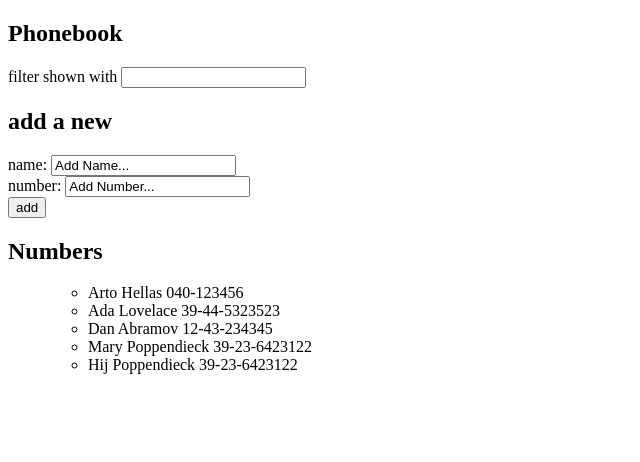
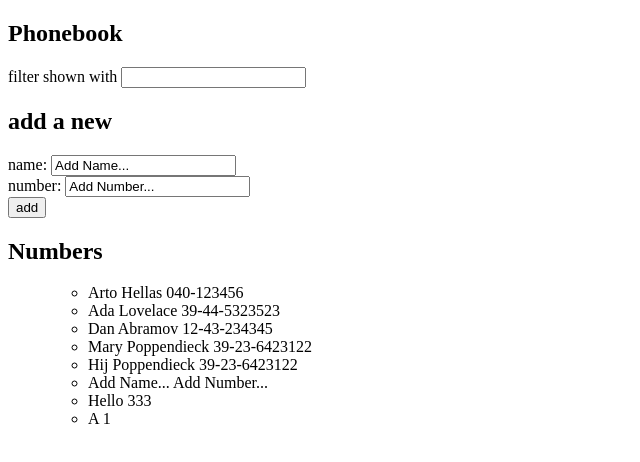
Before and after one commit to shirleyfyx/fullstackopen2023, a React (Create React App) app in the folder phonebook/: page / in a window 1280 px wide. Shown: the top 462 px of the page, without its empty margins (0-640 px from the left). Built offline with nearby package versions, Linux system fonts and the light colour scheme; data requests are answered from the project's data file.

Commit message:
Using axios post to store new info at the backend.

```diff
--- a/phonebook/db.json
+++ b/phonebook/db.json
@@ -1,5 +1,5 @@
 {
-    "persons":[
+  "persons": [
     {
       "name": "Arto Hellas",
       "number": "040-123456",
@@ -24,6 +24,21 @@
       "name": "Hij Poppendieck",
       "number": "39-23-6423122",
       "id": 4
+    },
+    {
+      "name": "Add Name...",
+      "number": "Add Number...",
+      "id": 5
+    },
+    {
+      "name": "Hello",
+      "number": "333",
+      "id": 6
+    },
+    {
+      "name": "A",
+      "number": "1",
+      "id": 7
     }
   ]
 }
--- a/phonebook/src/App.js
+++ b/phonebook/src/App.js
@@ -35,8 +35,15 @@ const AddPersons = ({newName, newNumber, setNewName, setNewNumber, persons, setP
       return
     }
     setPersons(persons.concat(personObject))
-    setNewName('')
-    setNewNumber('')
+    setNewName('Add Name...')
+    setNewNumber('Add Number...')
+
+    axios
+      .post('http://localhost:3001/persons', personObject)
+      .then(response => {
+        console.log(response)
+      })
+
   }
 
   return (
```
Lines whose indentation alone changed are shown as unchanged.
